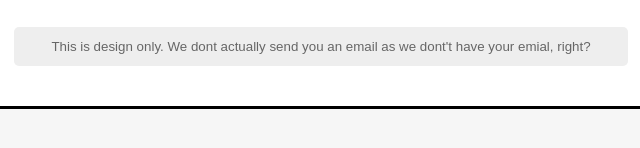
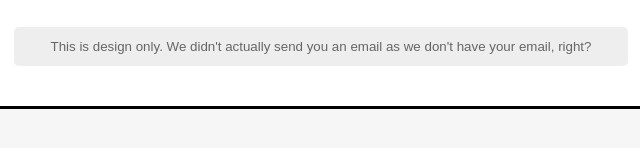
Before and after one commit to acciojob/OTP-iamrohitm, a website: page main.html in a window 1280 px wide. Shown: the part 478-626 px from the top of the page, 319-959 px from the left. Drawn offline with Linux system fonts and the light colour scheme.

Commit message:
created a submission

```diff
--- a/main.html
+++ b/main.html
@@ -9,6 +9,7 @@
 <body>
 	<!-- the entire body must be written by student -->
 	<div class="container">
+
     <h2 id="verification_heading">Verify Your Account</h2>
 
     <p id="verification_subtext">
@@ -17,19 +18,21 @@
     </p>
 
     <div class="code-container">
+
       <input type="number" class="code" min="0" max="9">
       <input type="number" class="code" min="0" max="9">
       <input type="number" class="code" min="0" max="9">
       <input type="number" class="code" min="0" max="9">
       <input type="number" class="code" min="0" max="9">
       <input type="number" class="code" min="0" max="9">
+
     </div>
 
     <small class="info">
-			This is design only. We dont actually send you an email as we dont't have your emial, right?
+      This is design only. We didn't actually send you an email as we don't have your email, right?
     </small>
+
   </div>
-
     <script type="text/javascript" src="./script.js">
 </script>
 
```
Lines whose indentation alone changed are shown as unchanged.
